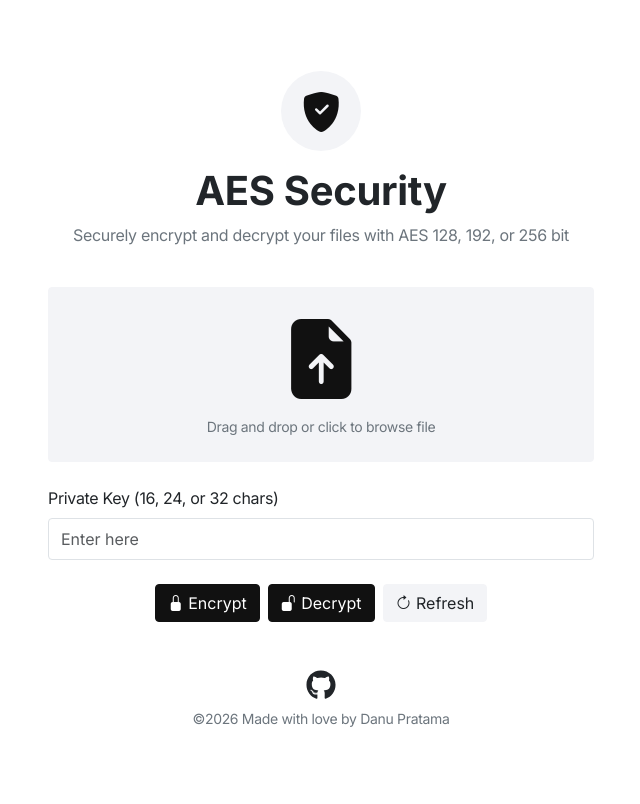
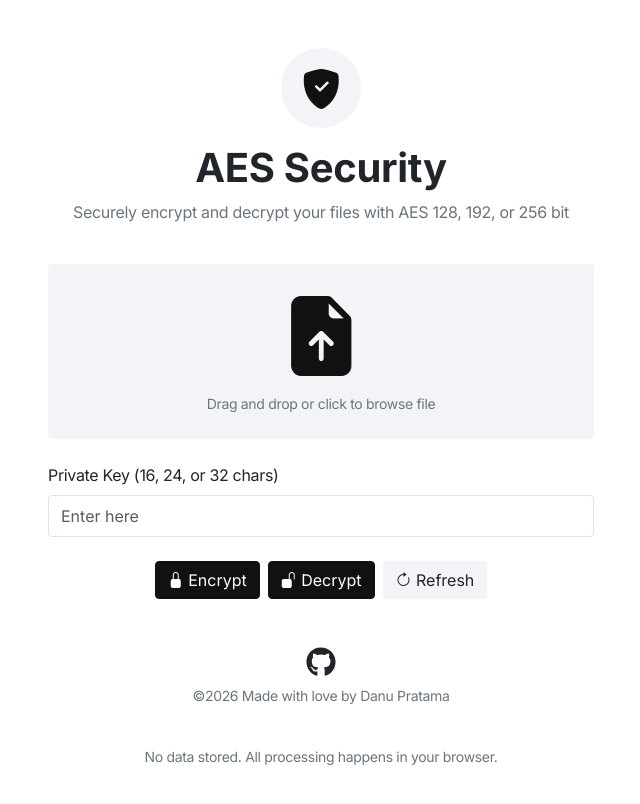
Before and after one commit to danutama/ReactJS-AES-Encryption, a React (Vite) app: page / in a window 1280 px wide. Shown: the top 804 px of the page, without its empty margins (319-959 px from the left). Built offline with nearby package versions, Linux system fonts and the light colour scheme.

Commit message:
Update Footer.jsx

```diff
--- a/src/components/Footer.jsx
+++ b/src/components/Footer.jsx
@@ -12,6 +12,8 @@ function Footer() {
         </a>
 
         <small className="text-secondary">©{currentYear} Made with love by Danu Pratama</small>
+        <br />
+<small className="text-secondary">No data stored. All processing happens in your browser.</small>
       </div>
     </footer>
   );
```
